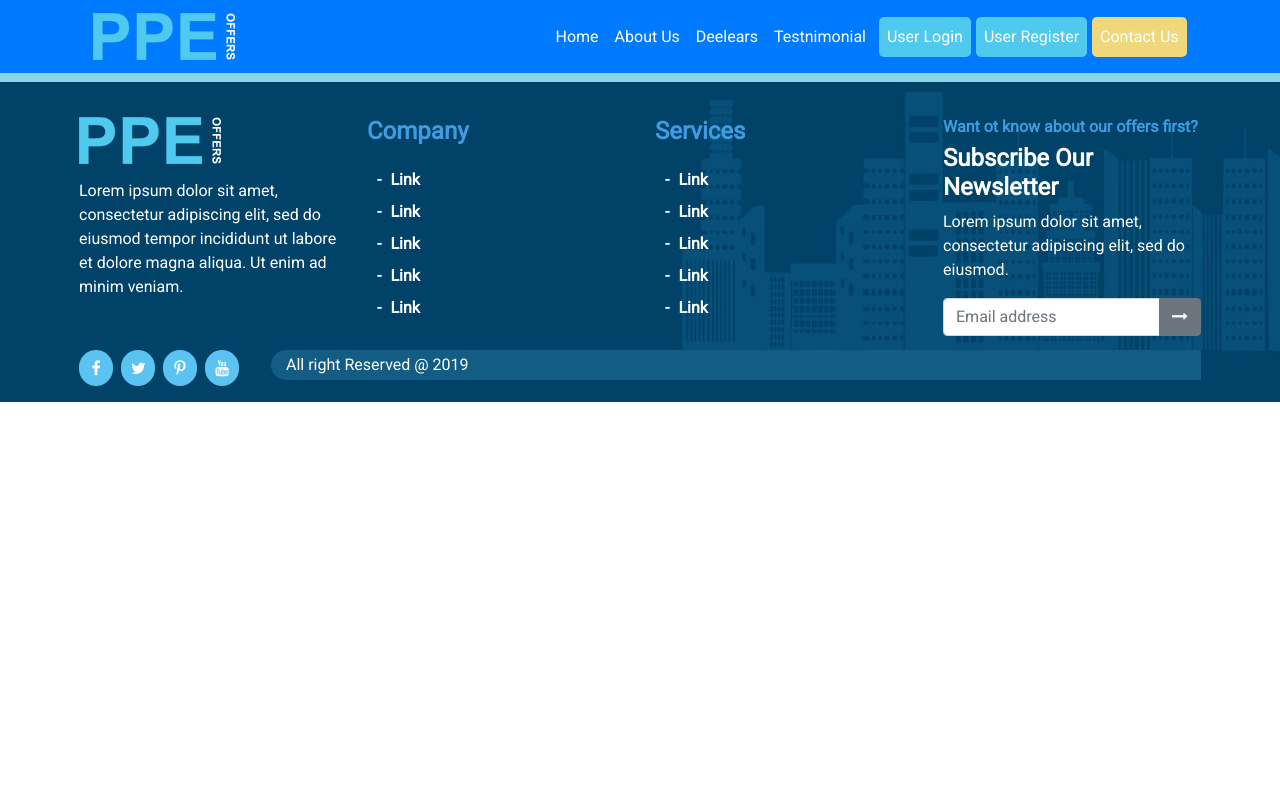
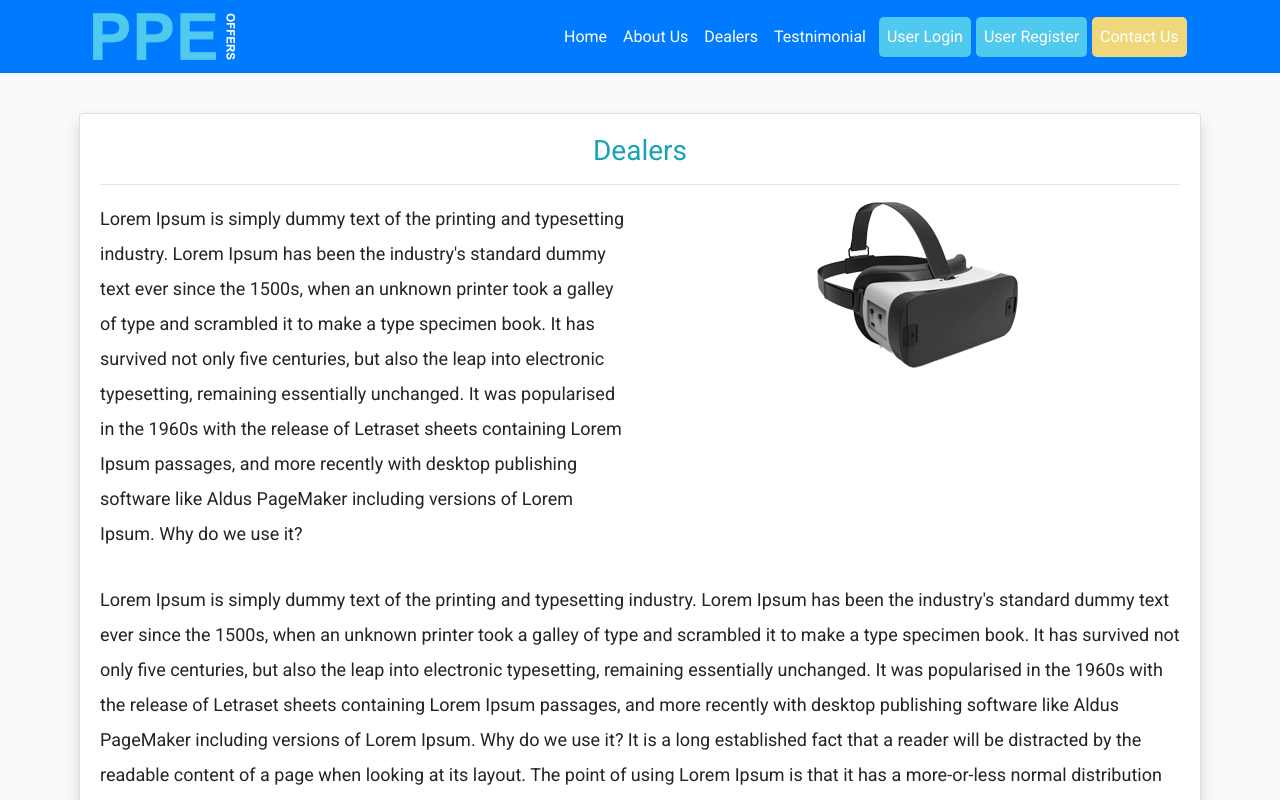
Before and after one commit to vishnusinghchauhan/ppe, a React (Create React App) app in the folder client/: page /dealers in a window 1280 px wide. Shown: the top 800 px of the page. Built offline with nearby package versions, Linux system fonts and the light colour scheme; no server answers.

Commit message:
sort issue

```diff
--- a/client/src/App.css
+++ b/client/src/App.css
@@ -280,7 +280,8 @@ background: #5ac3f2;
   padding: 15px;
 }
 .product-img img{
-  width: 100%
+  width: 100%;
+  max-height:600px;
 }
 .pagination{
   float: right;
--- a/client/src/Components/Common/Header.js
+++ b/client/src/Components/Common/Header.js
@@ -78,7 +78,7 @@ class Header extends React.Component {
                           <Link className="nav-link" to="/about">About Us</Link>
                       </NavItem>
                       <NavItem>
-                         <Link className="nav-link" to="/deelears">Deelears</Link>
+                         <Link className="nav-link" to="/dealers">Dealers</Link>
                       </NavItem>
                       <NavItem>
                          <Link className="nav-link" to="/testnimonial">Testnimonial</Link>
--- a/client/src/Components/Home/Deelers.js
+++ b/client/src/Components/Home/Deelers.js
@@ -19,7 +19,7 @@ render() {
 
 	               <Card className="shadow">
                     <CardBody>
-                    	<h3 align="center" className="text-info"> Deelers </h3>
+                    	<h3 align="center" className="text-info"> Dealers </h3>
                     	<hr />
 		                <div className="row">
 		                	<div className="col-md-6 col-xs-12">
--- a/client/src/Components/Stock/ProductDetail.js
+++ b/client/src/Components/Stock/ProductDetail.js
@@ -30,7 +30,7 @@ render() {
                     <div className="row">
                         <div className="col-md-4 col-xs-12">
                             <div className="product-img border-padding-15">
-                              <img src="main-product.png" alt="" />
+                              <img src={`uploads/${productDetails.product_img}`} alt="" />
                             </div>
                         </div>
                         <div className="col-md-8 col-xs-12">
--- a/client/src/routes.js
+++ b/client/src/routes.js
@@ -40,7 +40,7 @@ const routing = () => (
 
             <Route exact path="/about" component={About} label="About"/>
             <Route exact path="/contactus" component={Contact} label="Contact"/>
-            <Route exact path="/deelears" component={Deelers} label="Deelers"/>
+            <Route exact path="/dealers" component={Deelers} label="Deelers"/>
             <Route exact path="/testnimonial" component={Testnimonial} label="Testnimonial"/>
 
             <PrivateRoute exact path="/add-stock" component={AddStock} label="AddStock"/>
```
Also changed, not shown: 1 other file (tests, documents, lock files or other folders).
